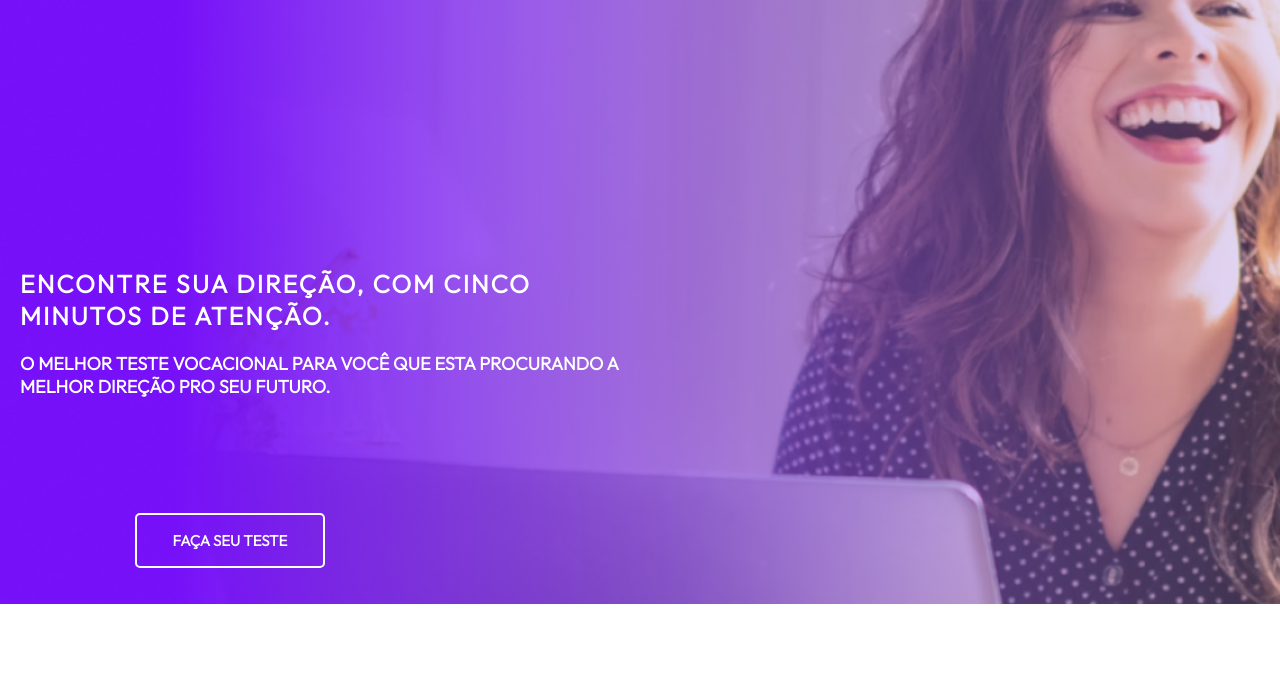
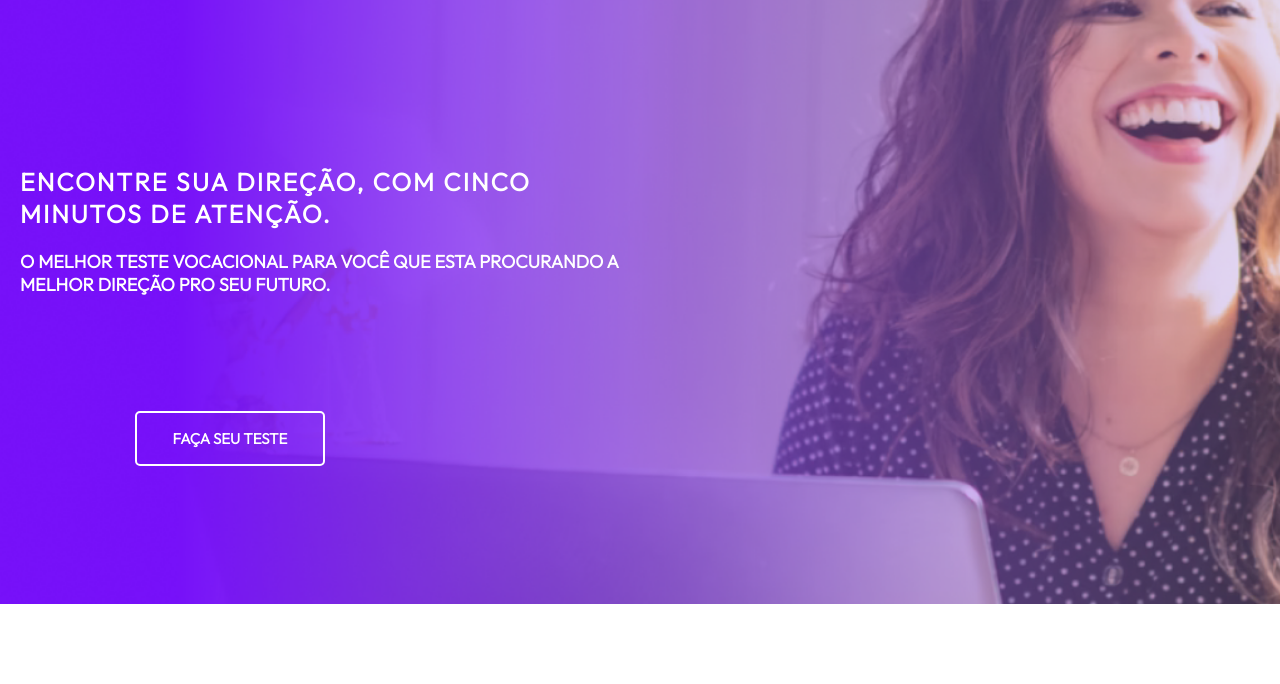
Before and after one commit to enzzo-dev/directum, a plain HTML site: page index.html in a window 1280 px wide. Shown: the part 116-800 px from the top of the page. Drawn offline with Linux system fonts and the light colour scheme.

Commit message:
Update styles.css

```diff
--- a/css/styles.css
+++ b/css/styles.css
@@ -83,7 +83,7 @@ main{
     text-transform: uppercase;
     color: white;
     padding: 100px 20px;
-    padding-top: 30%;
+    padding-top: 22%;
 }
 
 .textAndBtn h1{
```
